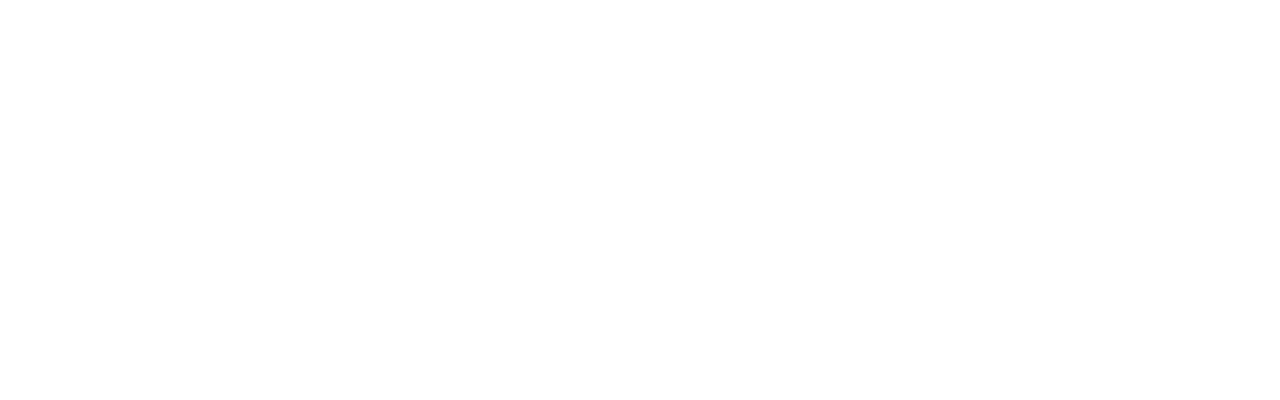
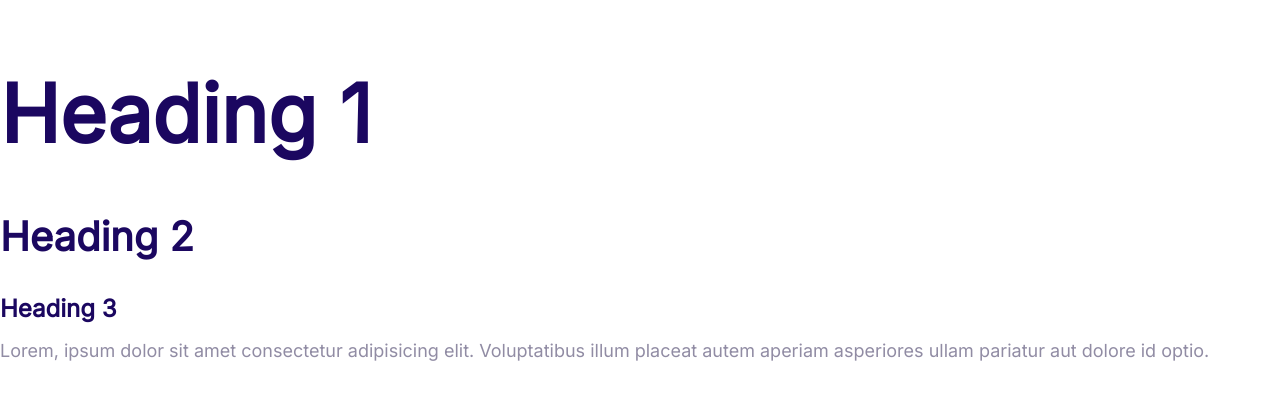
Before and after one commit to PhantomPWR/cwm-html-css-pt3, a plain HTML site: page index.html in a window 1280 px wide. Drawn offline with Linux system fonts and the light colour scheme.

Commit message:
Define typography

```diff
--- a/css/styles.css
+++ b/css/styles.css
@@ -5,3 +5,59 @@
 	--color-headings: #1b0760;
 	--color-body: #918ca4;
 }
+
+html {
+	/* 62.5% of 16px = 10px */
+	font-size: 62.5%;
+}
+
+body {
+	color: var(--color-body);
+	font-family: Inter, Arial, Helvetica, sans-serif;
+	font-size: 2.4rem;
+	line-height: 1.5;
+}
+
+h1,
+h2,
+h3,
+h4,
+h5,
+h6 {
+	color: var(--color-headings);
+	margin-bottom: 1rem;
+}
+
+h1 {
+	font-size: 7rem;
+}
+
+h2 {
+	font-size: 4rem;
+}
+
+h3 {
+	font-size: 3rem;
+}
+
+p {
+	margin-top: 0;
+}
+
+@media screen and (min-width: 1024px) {
+	body {
+		font-size: 1.8rem;
+	}
+
+	h1 {
+		font-size: 8rem;
+	}
+
+	h2 {
+		font-size: 4rem;
+	}
+
+	h3 {
+		font-size: 2.4rem;
+	}
+}
--- a/index.html
+++ b/index.html
@@ -3,9 +3,25 @@
 	<head>
 		<meta charset="UTF-8" />
 		<meta name="viewport" content="width=device-width, initial-scale=1.0" />
+		<title>cwm-html-css-pt3</title>
+		<link rel="preconnect" href="https://fonts.googleapis.com" />
+		<link rel="preconnect" href="https://fonts.gstatic.com" crossorigin />
+		<link
+			href="https://fonts.googleapis.com/css2?family=Inter:ital,opsz,wght@400,wght@700&display=swap"
+			rel="stylesheet"
+		/>
 		<link rel="stylesheet" href="css/normalize.css" />
 		<link rel="stylesheet" href="css/styles.css" />
-		<title>Document</title>
 	</head>
-	<body></body>
+	<body>
+		<!-- h${Heading $}*3 -->
+		<h1>Heading 1</h1>
+		<h2>Heading 2</h2>
+		<h3>Heading 3</h3>
+		<p>
+			Lorem, ipsum dolor sit amet consectetur adipisicing elit.
+			Voluptatibus illum placeat autem aperiam asperiores ullam pariatur
+			aut dolore id optio.
+		</p>
+	</body>
 </html>
```
